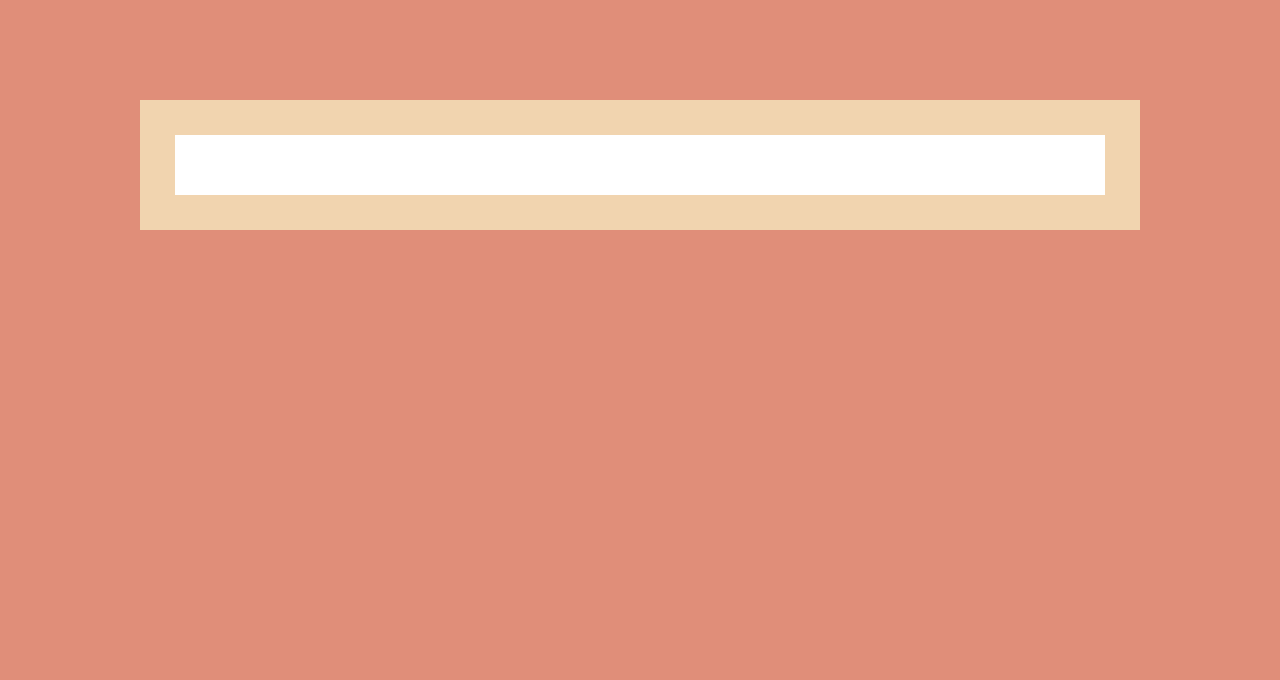
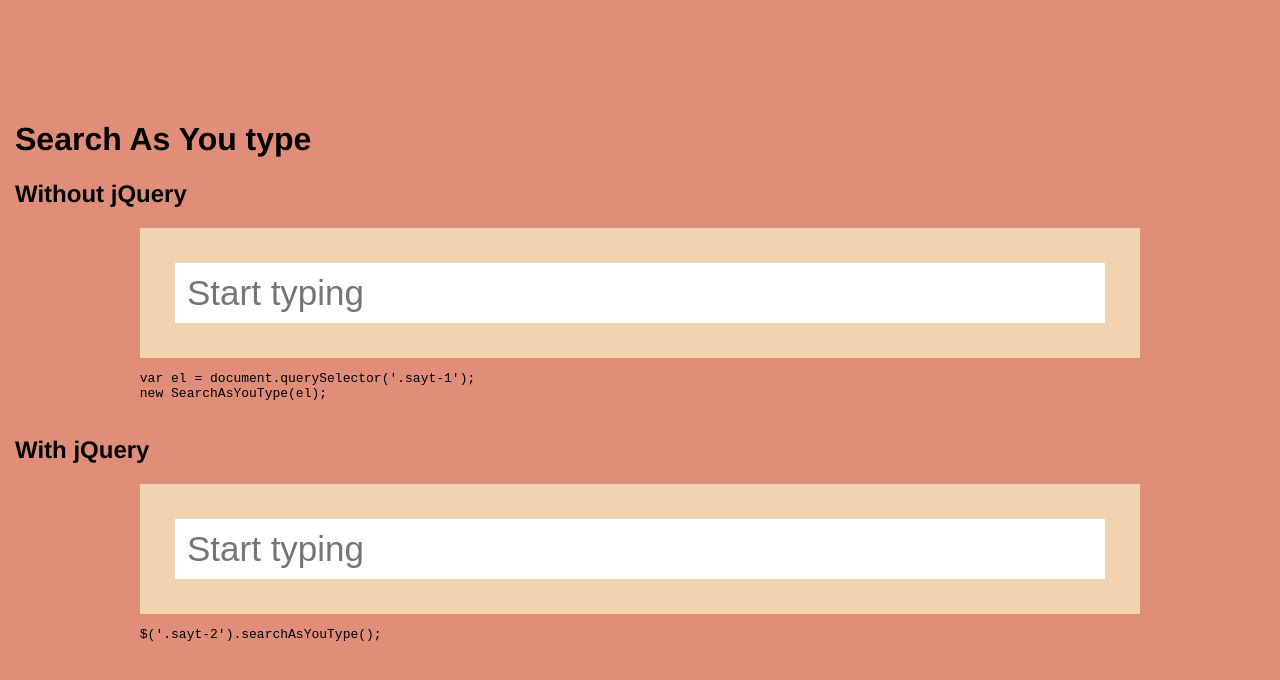
Before and after one commit to msorensson/searchasyoutype, a website: page index.html in a window 1280 px wide. Drawn offline with nearby package versions, Linux system fonts and the light colour scheme.

Commit message:
added another form that utilises the jquery version

```diff
--- a/index.html
+++ b/index.html
@@ -8,13 +8,45 @@
         <link rel="stylesheet" href="/src/style/style.css">
     </head>
     <body>
-        <form class="sayt" data-endpoint="demoresponse.json">
-            <input type="search" name="q" class="sayt__input" />
-        </form>
+      <h1>Search As You type</h1>
+        <div class="example">
+            <h2>Without jQuery</h2>
+            <form class="sayt sayt-1" data-endpoint="demoresponse.json">
+                <input type="search" name="q" class="sayt__input" placeholder="Start typing" />
+            </form>
+
+            <pre class="example__code">
+                var el = document.querySelector('.sayt-1');
+                new SearchAsYouType(el);
+            </pre>
+        </div>
+
+        <div class="example">
+            <h2>With jQuery</h2>
+            <form class="sayt sayt-2" data-endpoint="demoresponse.json">
+                <input type="search" name="q" class="sayt__input" placeholder="Start typing" />
+            </form>
+
+            <pre class="example__code">
+                $('.sayt-2').searchAsYouType();
+            </pre>
+        </div>
+
+        <script src="http://code.jquery.com/jquery-1.12.4.min.js"></script>
         <script src="/dist/searchasyoutype.min.js"></script>
+        <script src="/dist/searchasyoutype.jquery.min.js"></script>
         <script>
-         var el = document.querySelector('.sayt');
-         new SearchAsYouType(el);
+          // Without jQuery.
+          (function() {
+          var el = document.querySelector('.sayt-1');
+          new SearchAsYouType(el);
+          })();
+
+          // With jQuery
+          (function() {
+          $('.sayt-2').searchAsYouType();
+          })();
+
         </script>
     </body>
 </html>
```
